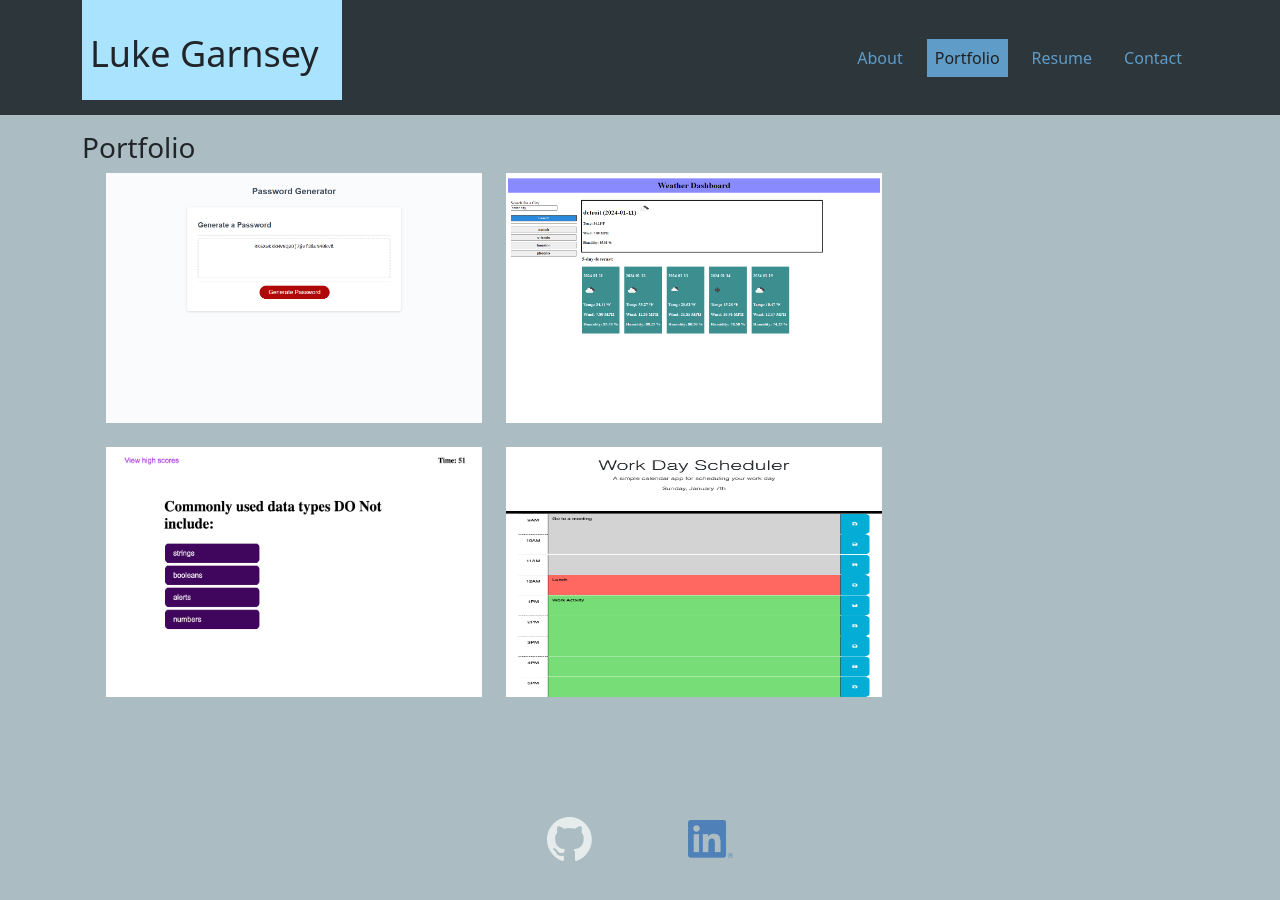
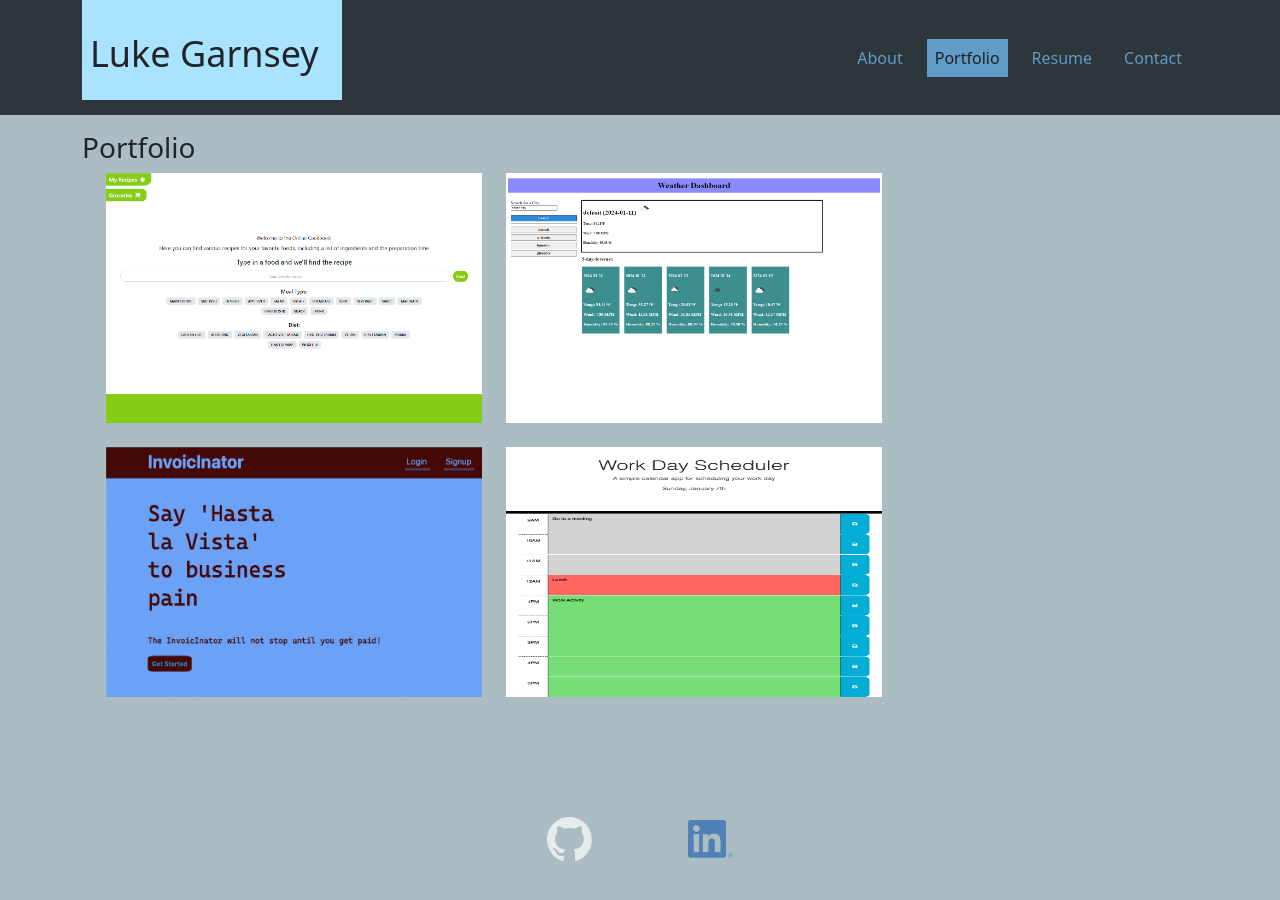
Before and after one commit to LukeGarnsey/portfolio-react, a React (Vite) app in the folder client/: page /Portfolio in a window 1280 px wide. Shown: the top 900 px of the page. Built offline with nearby package versions, Linux system fonts and the light colour scheme.

Commit message:
Update Portfolio projects

```diff
--- a/client/src/assets/PortfolioObjects.js
+++ b/client/src/assets/PortfolioObjects.js
@@ -1,30 +1,30 @@
-import { passwordGenerator, questions, weatherDashboard, workDay } from "./images/work";
-const passwordApp = {
-  title:"Password Generator",
-  image: passwordGenerator,
-  stack: "MERN Stack",
-  githubURL: "https://github.com/LukeGarnsey",
-  deployedApp: ""
+import { weatherDashboard, workDay, Invoicinator, RecipeFinder } from "./images/work";
+const recipeFinder = {
+  title:"Recipe Finder",
+  image: RecipeFinder,
+  stack: "Static Website",
+  githubURL: "https://github.com/jordaneburton/recipe-finder",
+  deployedApp: "https://jordaneburton.github.io/recipe-finder/"
 };
 const weatherApp = {
   title:"Weather Dashboard",
   image: weatherDashboard,
-  stack: "MERN Stack",
-  githubURL: "https://github.com/LukeGarnsey",
-  deployedApp: ""
+  stack: "Static Website",
+  githubURL: "https://github.com/LukeGarnsey/weather-dashboard",
+  deployedApp: "https://lukegarnsey.github.io/weather-dashboard/"
 };
-const questionsApp = {
-  title:"Questions Quiz",
-  image: questions,
-  stack: "MERN Stack",
-  githubURL: "https://github.com/LukeGarnsey",
-  deployedApp: ""
+const invoicinator = {
+  title:"Invoicinator",
+  image: Invoicinator,
+  stack: "Express Node MySQL Handlebars",
+  githubURL: "https://github.com/AnthonyBuffill/invoicinator",
+  deployedApp: "https://invoicinator-e5b9fce169c1.herokuapp.com/"
 };
 const workDayApp = {
   title:"WorkDay Calendar",
   image: workDay,
-  stack: "MERN Stack",
-  githubURL: "https://github.com/LukeGarnsey",
-  deployedApp: ""
+  stack: "Static Website",
+  githubURL: "https://github.com/LukeGarnsey/work-day-scheduler",
+  deployedApp: "https://lukegarnsey.github.io/work-day-scheduler/"
 };
-export {passwordApp, weatherApp, questionsApp, workDayApp};
+export {recipeFinder, weatherApp, invoicinator, workDayApp};
--- a/client/src/assets/images/work/index.js
+++ b/client/src/assets/images/work/index.js
@@ -2,3 +2,5 @@ export {default as passwordGenerator } from './password-generator-image.png';
 export {default as questions } from './questions.png';
 export {default as weatherDashboard } from './weather-dashboard.png';
 export {default as workDay } from './work-day.png';
+export {default as Invoicinator} from './Invoicinator.png';
+export {default as RecipeFinder} from './RecipeFinder.png';
--- a/client/src/components/UI/ProjectCard.jsx
+++ b/client/src/components/UI/ProjectCard.jsx
@@ -5,12 +5,12 @@ export default function ProjectCard({app}){
     <div className="container image-container">
 
       <div className="overlay font-stmreg portfolio-image">
-        <a className='hoverable-icon title-overlay text-app-yellow' href={app.githubURL} target='_blank'>
+        <a className='hoverable-icon title-overlay text-app-yellow' href={app.deployedApp} target='_blank'>
           {app.title}</a>
         <div className='icon-container'>
           <a href={app.githubURL} target='_blank'><img className='hoverable-icon img-overlay' src={svg} /></a>
         </div>
-        <p className='stack-overlay text-app-yellow'>MERN Stack</p>
+        <p className='stack-overlay text-app-yellow'>{app.stack}</p>
 
       </div>
       <img className='portfolio-image' src={app.image}/>
--- a/client/src/components/UI/css/projectCardStyle.css
+++ b/client/src/components/UI/css/projectCardStyle.css
@@ -30,7 +30,7 @@
  display: block;
  padding-top: 15px;
  text-align: center;
- font-size: 32px;
+ font-size: 24px;
   text-decoration: none;
 }
 .portfolio-image{
--- a/client/src/components/pages/Portfolio.jsx
+++ b/client/src/components/pages/Portfolio.jsx
@@ -1,5 +1,5 @@
 import ProjectCard from "../UI/ProjectCard";
-import { passwordApp, weatherApp, questionsApp, workDayApp } from "../../assets/PortfolioObjects";
+import { recipeFinder, weatherApp, invoicinator, workDayApp } from "../../assets/PortfolioObjects";
 export default function Portfolio(){
   return (
     <div>
@@ -7,7 +7,7 @@ export default function Portfolio(){
       <div className="container">
         <div className="row g-4 pb-4 justify-content-left">
           <div style={styles.col}  className={columnClasses}>
-            <ProjectCard app={passwordApp}></ProjectCard>
+            <ProjectCard app={recipeFinder}></ProjectCard>
           </div>
           <div style={styles.col}  className={columnClasses}>
           <ProjectCard app={weatherApp}></ProjectCard>
@@ -16,7 +16,7 @@ export default function Portfolio(){
 
         <div className="row g-2 pb-4">
           <div style={styles.col}  className={columnClasses}>
-            <ProjectCard app={questionsApp}></ProjectCard>
+            <ProjectCard app={invoicinator}></ProjectCard>
           </div>
           <div style={styles.col}  className={columnClasses}>
           <ProjectCard app={workDayApp}></ProjectCard>
```
Also changed, not shown: client/src/assets/images/work/Invoicinator.png (added), client/src/assets/images/work/RecipeFinder.png (added).
